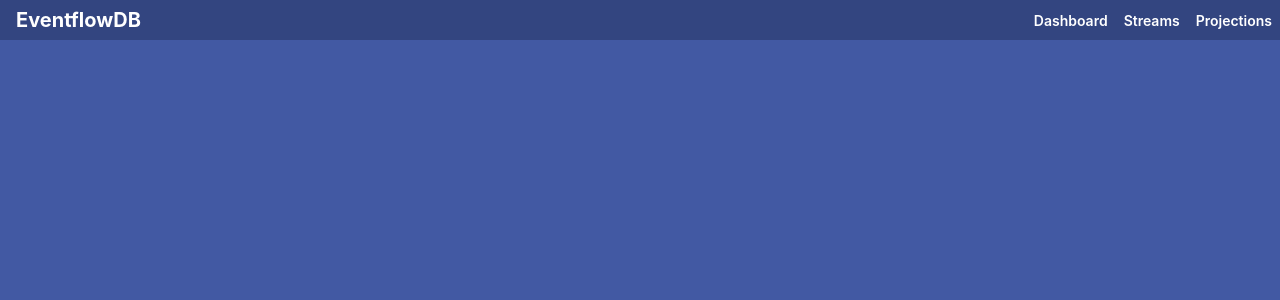
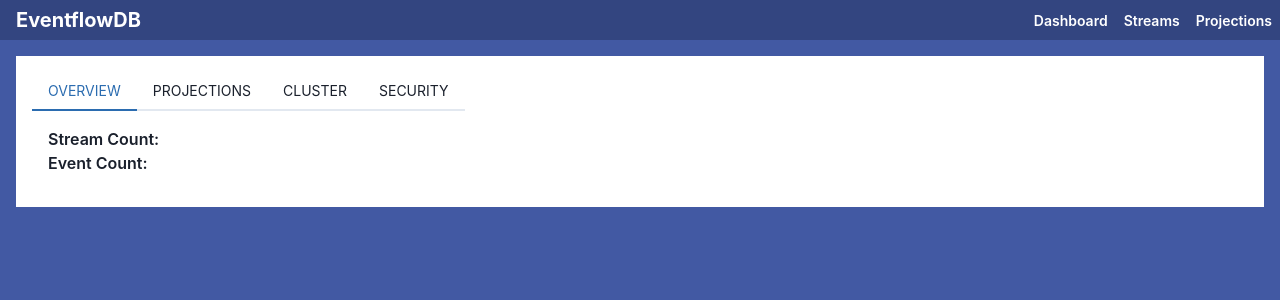
Before and after one commit to KajJagtenberg/eventdb, a Next.js app in the folder v2/webui/: page /dashboard in a window 1280 px wide. Shown: the top 300 px of the page. Built offline with nearby package versions, Linux system fonts and the light colour scheme.

Commit message:
Added panel for overview

```diff
--- a/v2/webui/components/Navbar.tsx
+++ b/v2/webui/components/Navbar.tsx
@@ -33,7 +33,7 @@
         {links.map(({ text, href }, index) => (
           <Link href={href} key={index}>
             <a>
-              <Text fontWeight="semibold" mx={2} fontSize={14}>
+              <Text fontWeight="semibold" mx={2} fontSize={"sm"}>
                 {text}
               </Text>
             </a>
--- a/v2/webui/pages/dashboard.tsx
+++ b/v2/webui/pages/dashboard.tsx
@@ -1,12 +1,65 @@
-import { Flex } from '@chakra-ui/react';
+import { gql, useQuery } from '@apollo/client';
+import {
+  Flex,
+  Tabs,
+  TabList,
+  TabPanels,
+  Tab,
+  TabPanel,
+  Text,
+} from '@chakra-ui/react';
 import { Layout } from '../components/Layout';
 import { Navbar } from '../components/Navbar';
 
+const tabList = ['Overview', 'Projections', 'Cluster', 'Security'];
+
 const Dashboard = () => {
+  const { data } = useQuery(gql`
+    {
+      streamCount
+    }
+  `);
+
   return (
     <Layout title="EventflowDB">
       <Flex h="100vh" bg="brand.500" flexDirection="column">
         <Navbar />
+
+        <Flex bg="white" m={4} p={4}>
+          <Tabs>
+            <TabList>
+              {tabList.map((name, index) => (
+                <Tab key={index} textTransform="uppercase" fontSize="sm">
+                  {name}
+                </Tab>
+              ))}
+            </TabList>
+
+            <TabPanels>
+              <TabPanel>
+                <Flex>
+                  <Text fontWeight="semibold" mr={2}>
+                    Stream Count:
+                  </Text>
+                  <Text>{data?.streamCount}</Text>
+                </Flex>
+
+                <Flex>
+                  <Text fontWeight="semibold" mr={2}>
+                    Event Count:
+                  </Text>
+                  <Text>{data?.eventCount}</Text>
+                </Flex>
+              </TabPanel>
+              <TabPanel>
+                <p>two!</p>
+              </TabPanel>
+              <TabPanel>
+                <p>three!</p>
+              </TabPanel>
+            </TabPanels>
+          </Tabs>
+        </Flex>
       </Flex>
     </Layout>
   );
```
